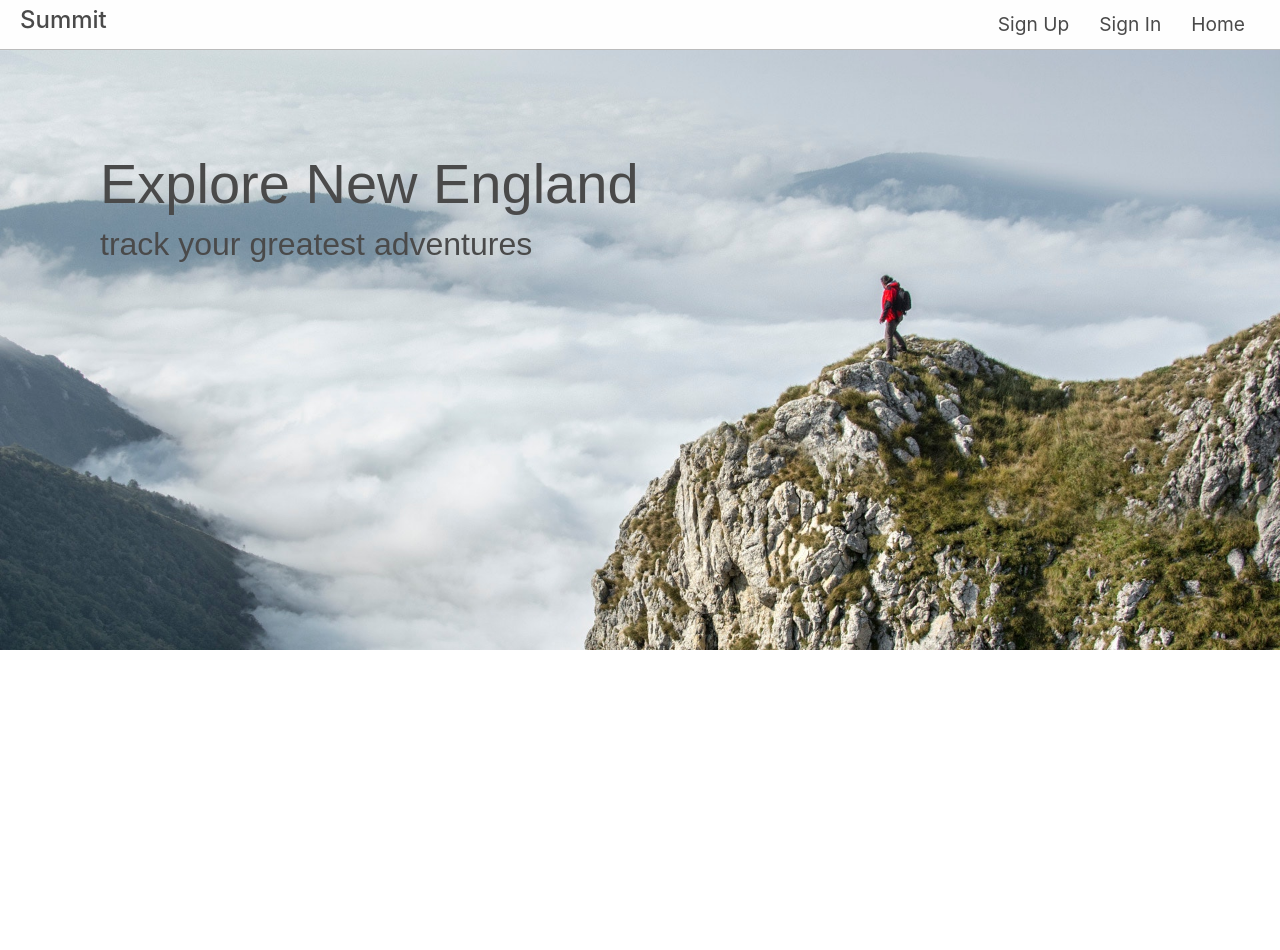
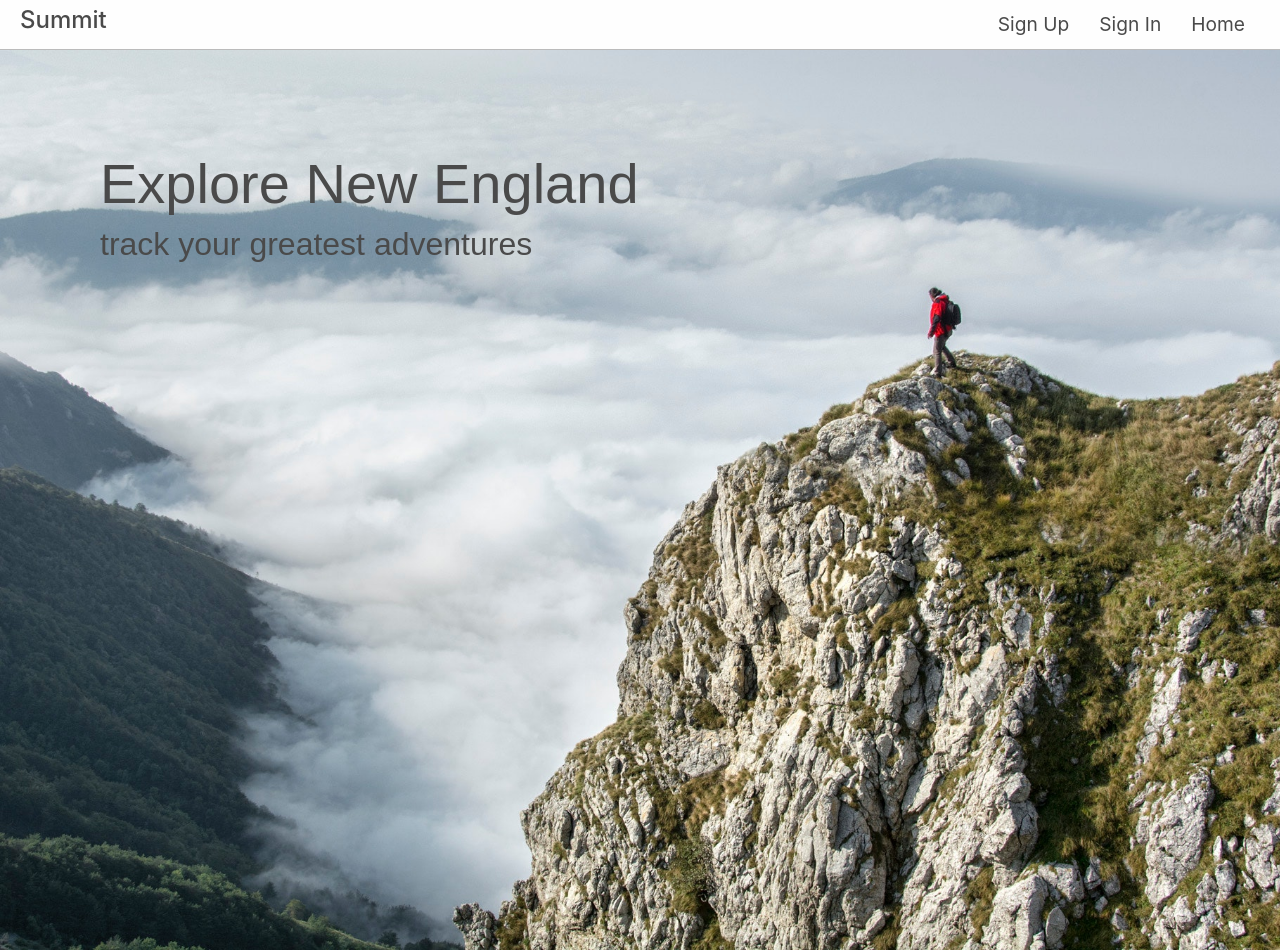
Before and after one commit to jenfox4/summit-client, a React app: page /#/ in a window 1280 px wide. Before the commit the page ends 800 px from the top, so only its background shows below. Built offline with nearby package versions, Linux system fonts and the light colour scheme.

Commit message:
Extended Home Page Image to take up full height of screen

```diff
--- a/src/home/Home.scss
+++ b/src/home/Home.scss
@@ -1,5 +1,5 @@
 .hero-image {
-  height: 600px;
+  height: 900px;
   background-image: url('./homepage2.jpg');
   background-size: cover;
 }
```
